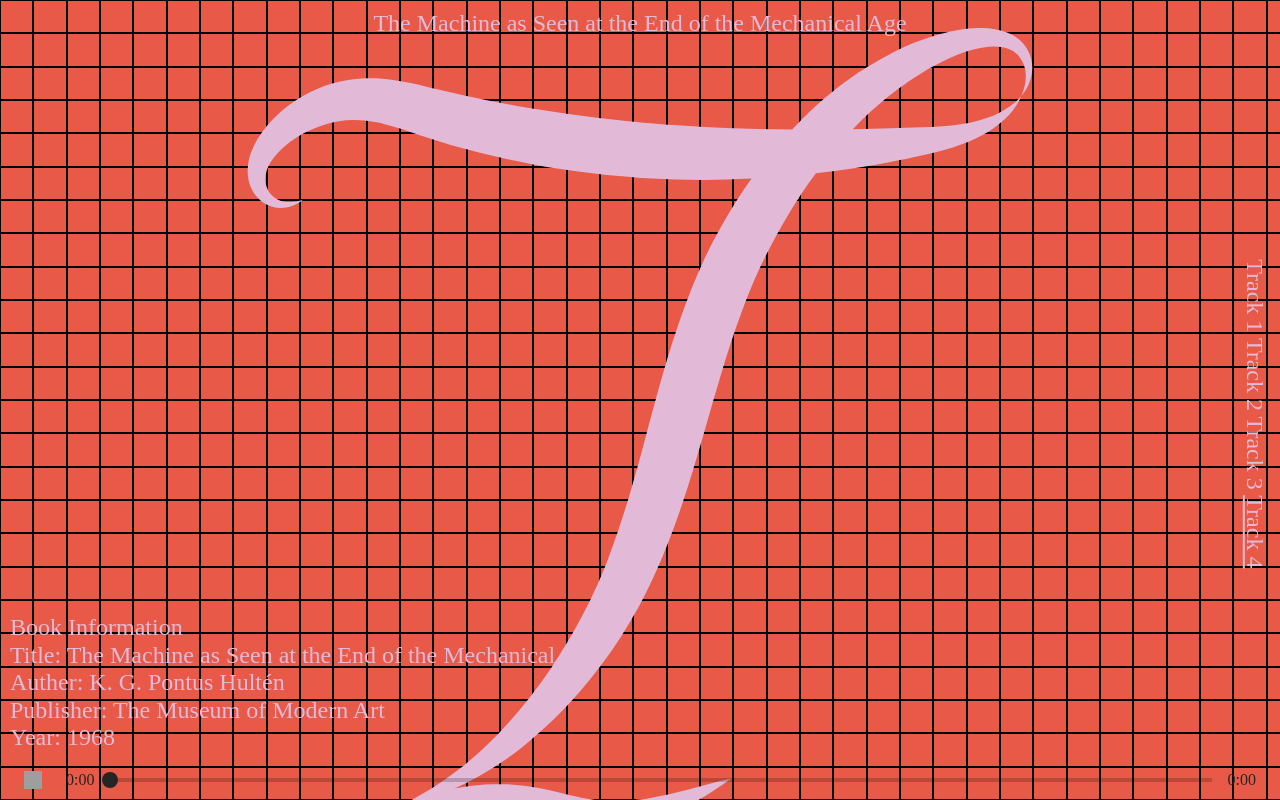
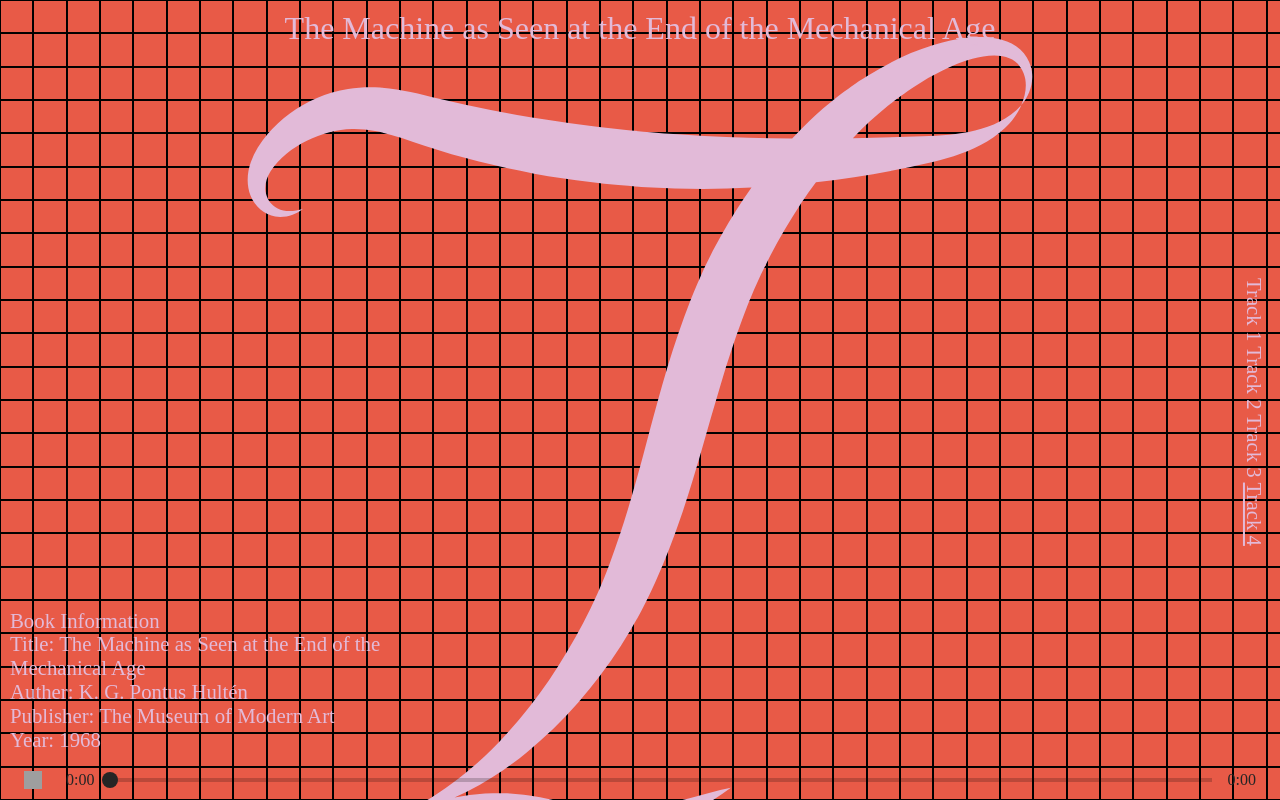
Before and after one commit to o-o-h/machine, a plain HTML site: page index.html in a window 1280 px wide. Drawn offline with nearby package versions, Linux system fonts and the light colour scheme; grey boxes are pictures that could not be loaded; animation ran at ten frames a second; a web font is replaced by a local one.

Commit message:
font size

```diff
--- a/machine.css
+++ b/machine.css
@@ -17,13 +17,13 @@ color:#e2bad8;
 
 .wrap{position:fixed;width:100%;height:100%;top:0;left:0;}
 .wrap2 {position:relative;}
-.title{font-size:1.5em;text-align:center;top:10px;width:100%;height:auto;z-index:1;}
+.title{font-size:2em;text-align:center;top:10px;width:100%;height:auto;z-index:1;}
 .rsvg {height:100%;z-index:1;bottom:0;}
 
 canvas{z-index:2;}
 
-.desc{position:fixed;font-size:1.5em;text-align:left;color:;bottom:6%;left:10px;width:50%;height:auto;z-index:99;}
-.othertracks {position:fixed;font-size:1.5em;text-align:center;right:-23%;top:50%;width:50%;height:auto;z-index: 102;transform: rotate(90deg)}
+.desc{position:fixed;font-size:1.3em;text-align:left;color:;bottom:6%;left:10px;width:30%;height:auto;z-index:99;}
+.othertracks {position:fixed;font-size:1.3em;text-align:center;right:-23%;top:50%;width:50%;height:auto;z-index: 102;transform: rotate(90deg)}
 
 a:link {text-decoration: none;color:#e2bad8;}
 a:visited {text-decoration: none;color:#e2bad8;}
```
